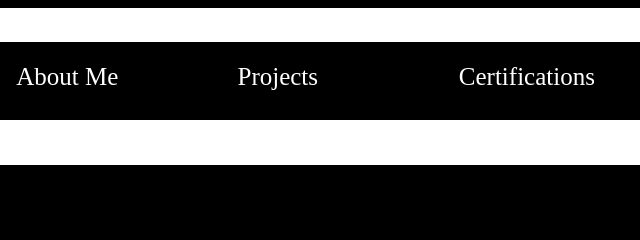
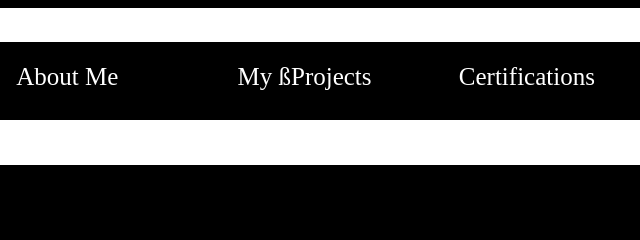
Before and after one commit to THEBLUEFLASH18/Porfolio_Page, a plain HTML site: page index.html in a window 1280 px wide. Shown: the top 240 px of the page, 321-961 px from the left. Drawn offline with Linux system fonts and the light colour scheme.

Commit message:
Update index.html

```diff
--- a/index.html
+++ b/index.html
@@ -17,7 +17,7 @@
                 About Me
             </div>
             <div class="textbox">
-                Projects
+                My ßProjects
             </div>
             <div class="textbox">
                 Certifications
```
